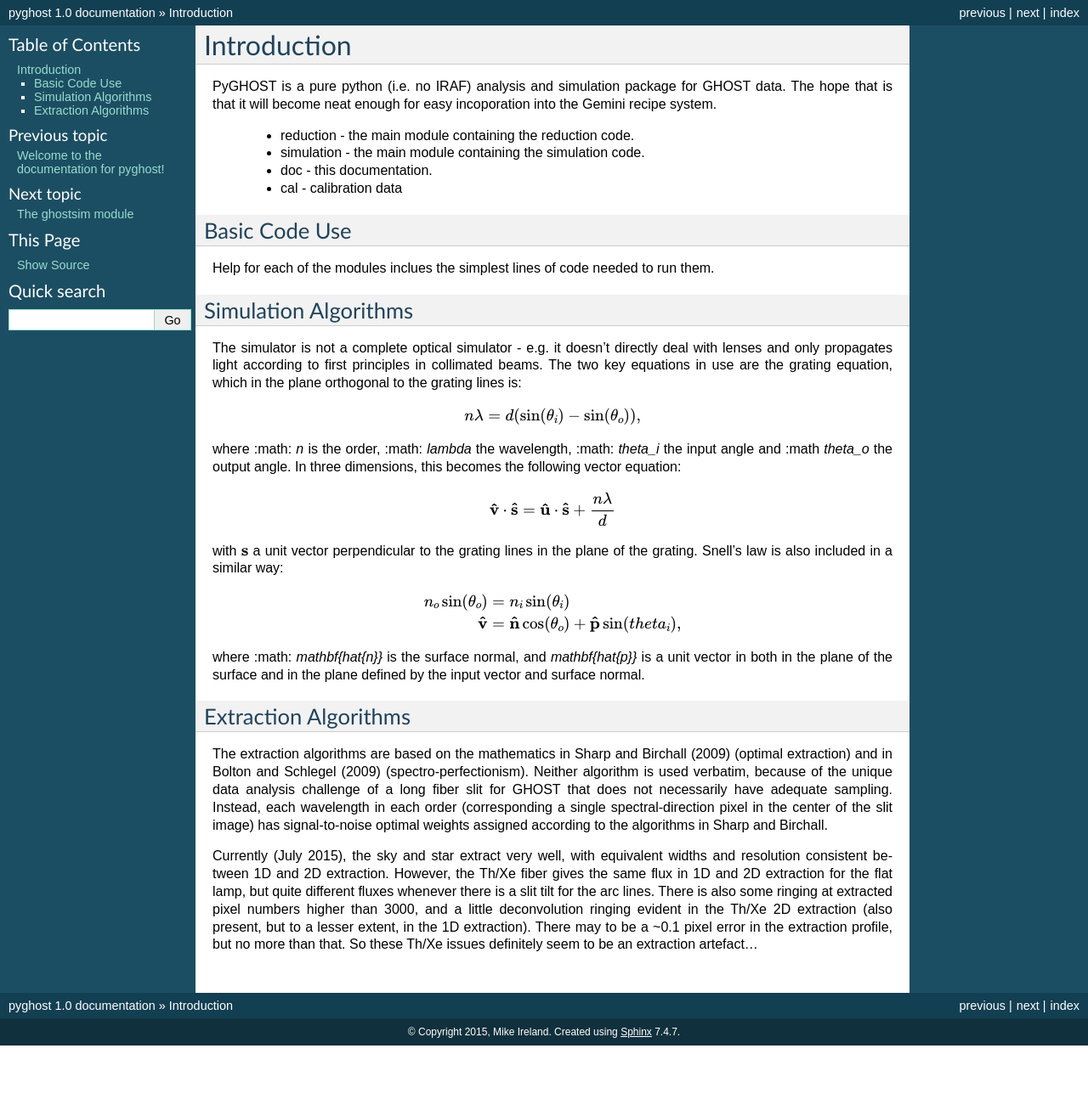
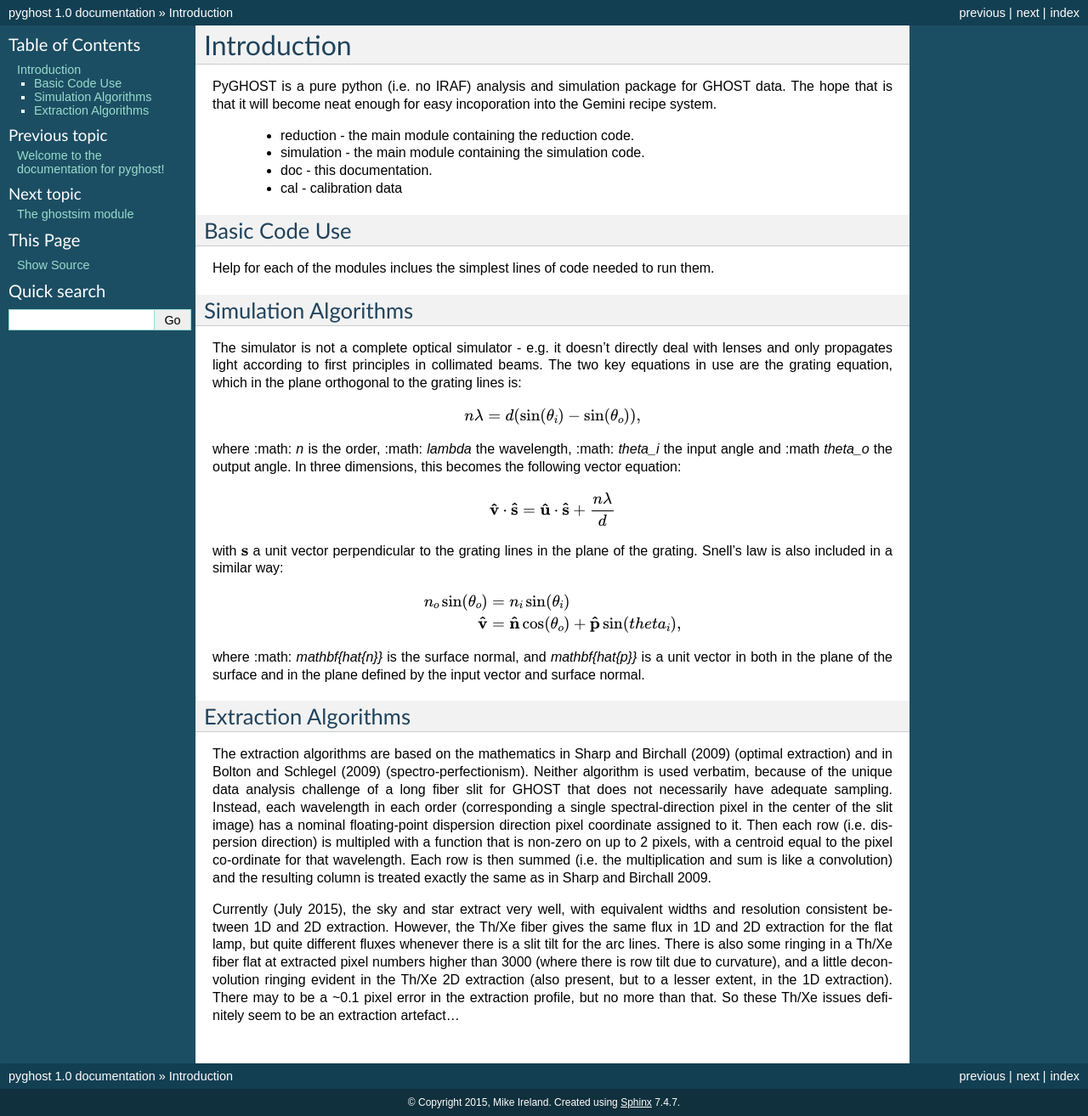
Before and after one commit to mikeireland/pyghost, a Sphinx documentation site: the page built from doc/intro.rst, in a window 1280 px wide. Shown: the whole page at 85% size. Built offline with Sphinx 7.4.7, drawn with Linux system fonts in a browser that asks for light colours; formulas are drawn with MathJax 3; pages that are not in the unit, such as notebooks, are missing from menus; before the commit the page ends 1231 px from its top, so only the background shows below that.

Commit message:
Made sure that the documentation compiles correctly with e.g. make latexpdf

```diff
--- a/doc/conf.py
+++ b/doc/conf.py
@@ -18,7 +18,7 @@ import os
 # If extensions (or modules to document with autodoc) are in another directory,
 # add these directories to sys.path here. If the directory is relative to the
 # documentation root, use os.path.abspath to make it absolute, like shown here.
-sys.path.insert(0, os.path.abspath('../simulator/'))
+sys.path.insert(0, os.path.abspath('../pyghost/'))
 
 # -- General configuration ------------------------------------------------
 
--- a/doc/index.rst
+++ b/doc/index.rst
@@ -10,3 +10,4 @@ Welcome to the documentation for pyghost!
 
    intro
    ghostsim
+   extract
--- a/doc/intro.rst
+++ b/doc/intro.rst
@@ -52,14 +52,19 @@ The extraction algorithms are based on the mathematics in Sharp and Birchall (20
 algorithm is used verbatim, because of the unique data analysis challenge of a long
 fiber slit for GHOST that does not necessarily have adequate sampling. Instead, each
 wavelength in each order (corresponding a single spectral-direction pixel in the center
-of the slit image) has signal-to-noise optimal weights assigned according to the
-algorithms in Sharp and Birchall.
+of the slit image) has a nominal floating-point dispersion direction pixel coordinate
+assigned to it. Then each row (i.e. dispersion direction) is multipled with a function
+that is non-zero on up to 2 pixels, with a centroid equal to the pixel co-ordinate for that wavelength. Each row is then summed (i.e. the multiplication and sum is like a
+convolution) and the resulting column is treated exactly the same as in Sharp and Birchall
+2009.
 
 Currently (July 2015), the sky and star extract very well, with equivalent widths and
 resolution consistent between 1D and 2D extraction. However, the Th/Xe fiber gives the
 same flux in 1D and 2D extraction for the flat lamp, but quite different fluxes whenever
-there is a slit tilt for the arc lines. There is also some ringing at extracted pixel
-numbers higher than 3000, and a little deconvolution ringing evident in the Th/Xe
+there is a slit tilt for the arc lines. There is also some ringing in a Th/Xe fiber
+flat at extracted pixel
+numbers higher than 3000 (where there is row tilt due to curvature), and a
+little deconvolution ringing evident in the Th/Xe
 2D extraction (also present, but to a lesser extent, in the 1D extraction). There
 may to be a ~0.1 pixel error in the extraction profile, but no more than that. So these
 Th/Xe issues definitely seem to be an extraction artefact...
```
Also changed, not shown: 2 other files.
